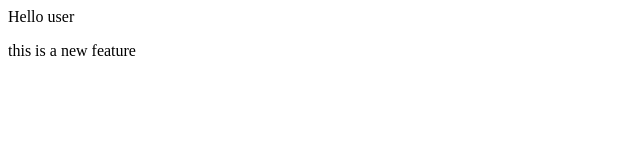
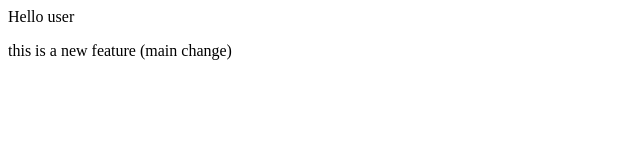
Before and after one commit to niteshreddy6690/localRepository, a plain HTML site: page index.html in a window 1280 px wide. Shown: the full height of the page, 0-640 px from the left. Drawn offline with Linux system fonts and the light colour scheme.

Commit message:
made changes in main

```diff
--- a/index.html
+++ b/index.html
@@ -1,2 +1,2 @@
 <p>Hello user</p>
-<p>this is a new feature</p>
+<p>this is a new feature (main change)</p>
```
